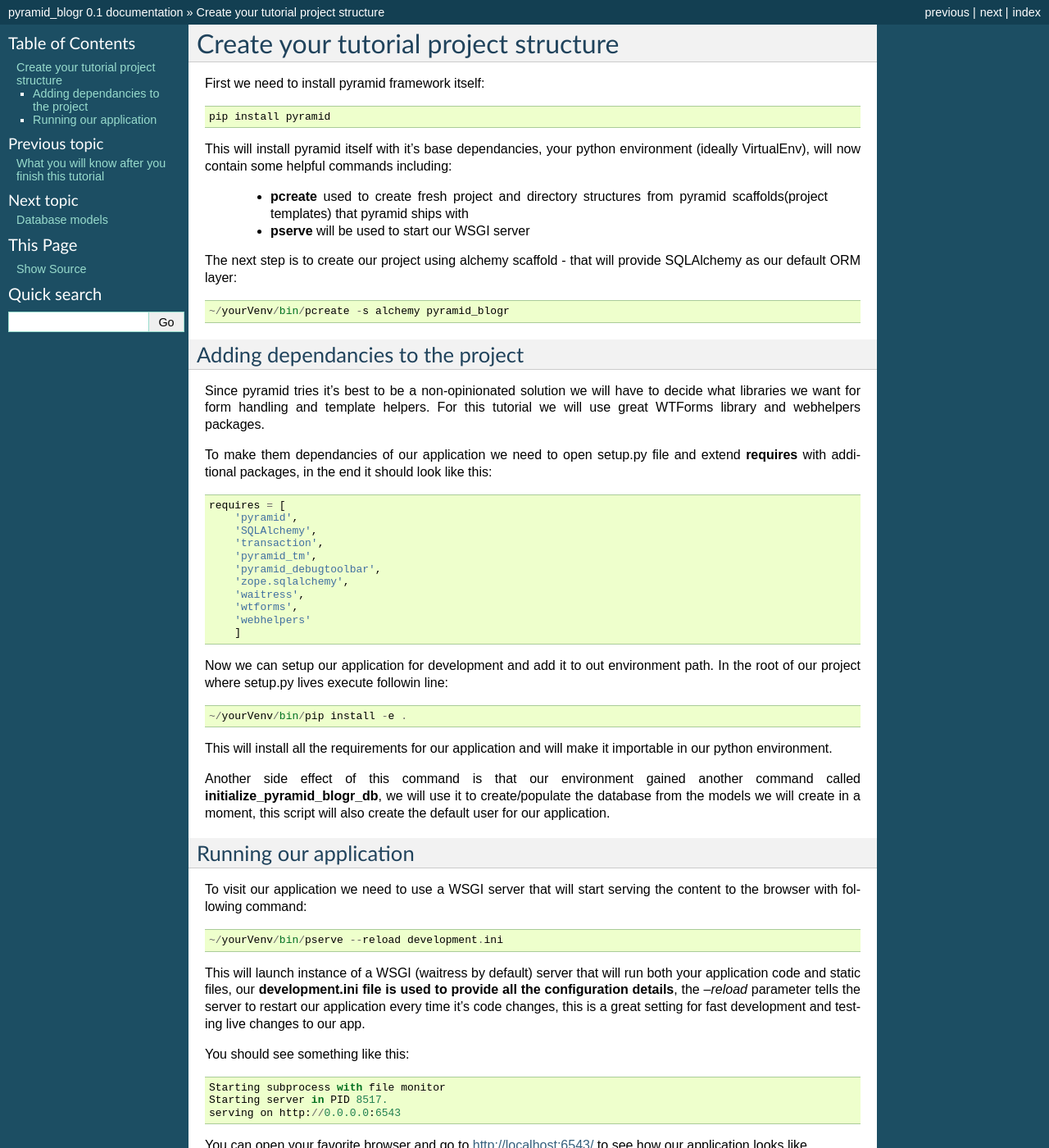
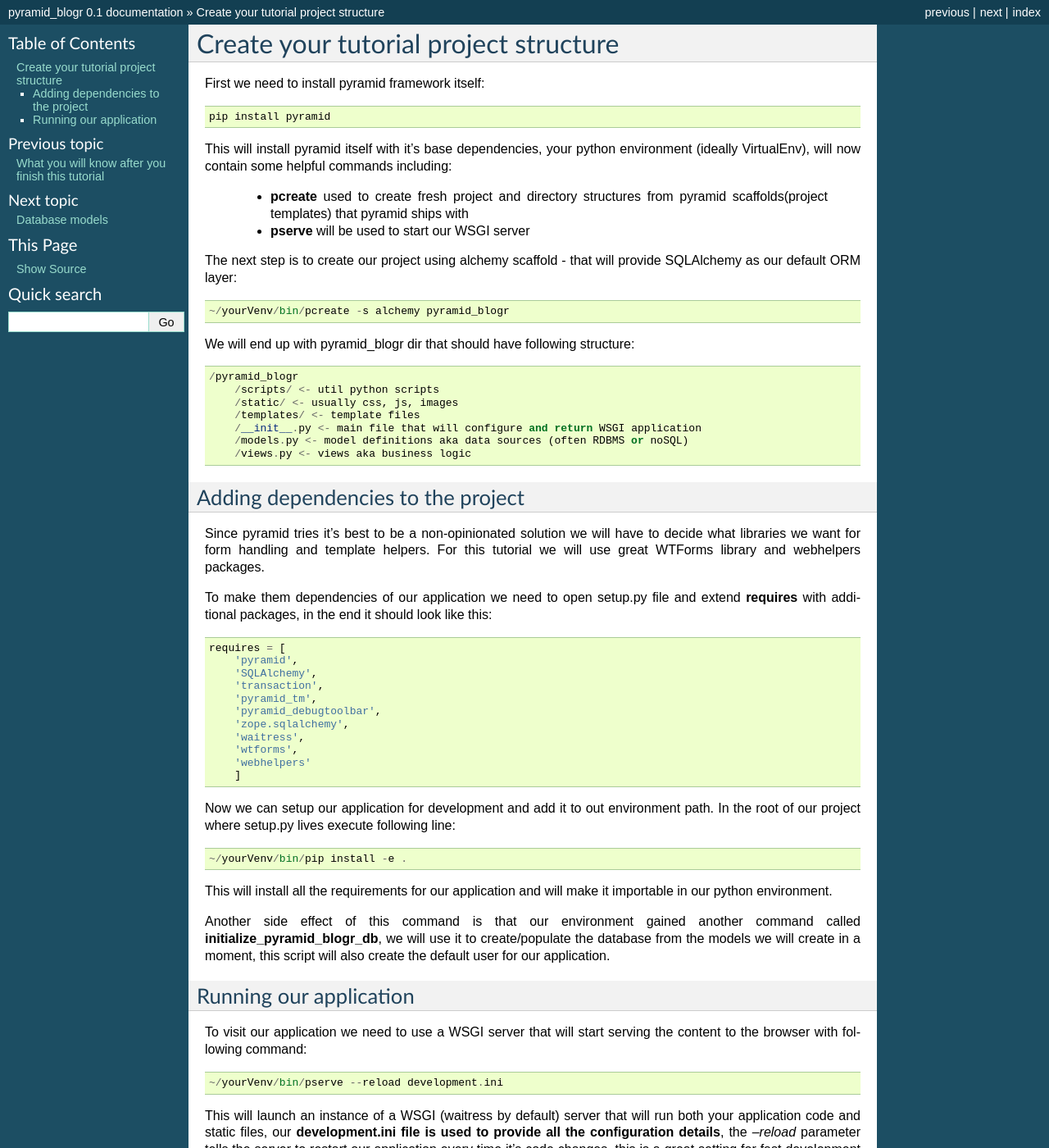
Before and after one commit to Pylons/pyramid_blogr, a Sphinx documentation site: the page built from docs/step_1.rst, in a window 1280 px wide and 1400 px high. Shown: the whole window at 82% size. Built offline with Sphinx 7.4.7, drawn with Linux system fonts in a browser that asks for light colours.

Commit message:
some docs tweaks

```diff
--- a/docs/index.rst
+++ b/docs/index.rst
@@ -7,8 +7,8 @@ Welcome to pyramid_blogr's documentation!
 =========================================
 
 
-Pyramid_blogr is reimplementation of Flaskr application - tutorial app for
-Flask Web Framework.
+Pyramid_blogr is fairly close reimplementation of Flaskr application - tutorial
+app for Flask Web Framework.
 
 Contents:
 
--- a/docs/step_1.rst
+++ b/docs/step_1.rst
@@ -7,7 +7,7 @@ First we need to install pyramid framework itself::
     pip install pyramid
 
 
-This will install pyramid itself with it's base dependancies, your python
+This will install pyramid itself with it's base dependencies, your python
 environment (ideally VirtualEnv), will now contain some helpful commands
 including:
 
@@ -20,14 +20,24 @@ provide SQLAlchemy as our default ORM layer::
 
     ~/yourVenv/bin/pcreate -s alchemy pyramid_blogr
 
-Adding dependancies to the project
+We will end up with pyramid_blogr dir that should have following structure::
+
+    /pyramid_blogr
+        /scripts/ <- util python scripts
+        /static/ <- usually css, js, images
+        /templates/ <- template files
+        /__init__.py <- main file that will configure and return WSGI application
+        /models.py <- model definitions aka data sources (often RDBMS or noSQL)
+        /views.py <- views aka business logic
+
+Adding dependencies to the project
 ----------------------------------
 
 Since pyramid tries it's best to be a non-opinionated solution we will have to
 decide what libraries we want for form handling and template helpers.
 For this tutorial we will use great WTForms library and webhelpers packages.
 
-To make them dependancies of our application we need to open setup.py file
+To make them dependencies of our application we need to open setup.py file
 and extend **requires** with additional packages, in the end it should look
 like this::
 
@@ -44,7 +54,7 @@ like this::
         ]
 
 Now we can setup our application for development and add it to out environment
-path. In the root of our project where setup.py lives execute followin line::
+path. In the root of our project where setup.py lives execute following line::
 
     ~/yourVenv/bin/pip install -e .
 
@@ -64,7 +74,7 @@ the content to the browser with following command::
 
     ~/yourVenv/bin/pserve --reload development.ini
 
-This will launch instance of a WSGI (waitress by default) server that will run
+This will launch an instance of a WSGI (waitress by default) server that will run
 both your application code and static files, our **development.ini file is used
 to provide all the configuration details**, the *--reload* parameter tells the
 server to restart our application every time it's code changes, this is a great
```
Also changed, not shown: docs/step_2.rst (line endings or trailing spaces), 1 other file.
